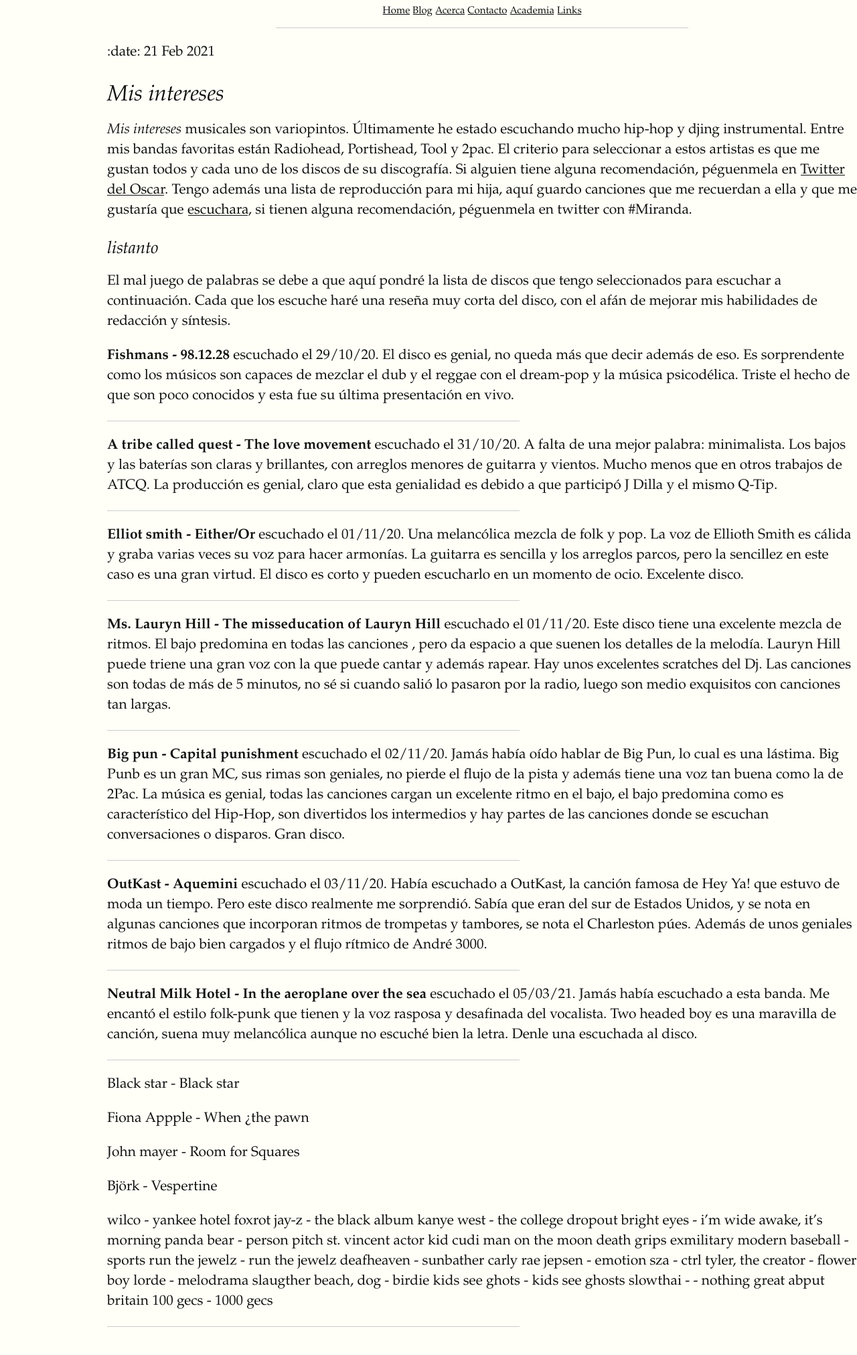
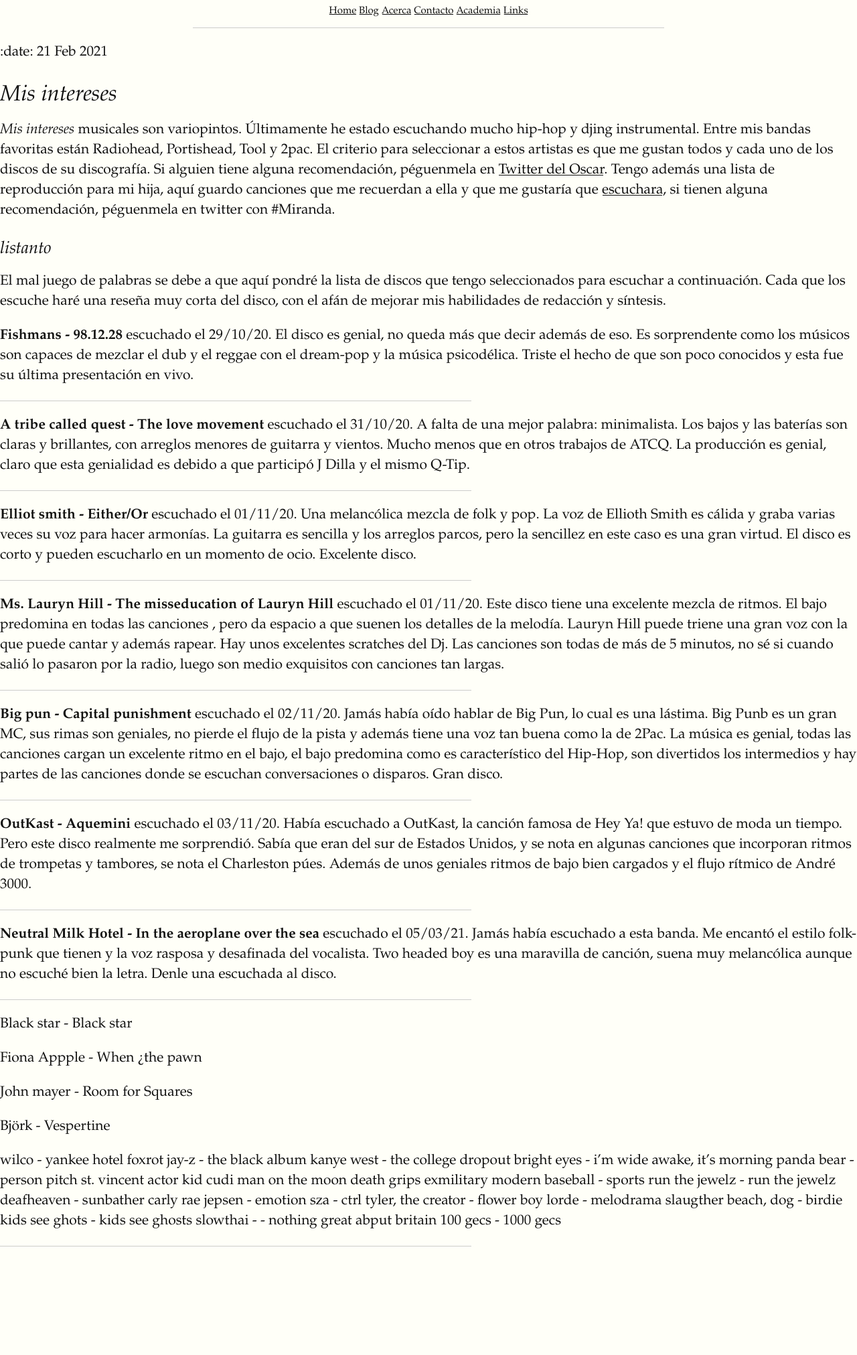
Before and after one commit to Oiuhukt/failosophy, a Jekyll site: the page built from _posts/2021-02-21-Música.md, in a window 1280 px wide. Shown: the whole page at 67% size. Built offline with Jekyll 4.4.1, drawn with Linux system fonts in a browser that asks for light colours; some web fonts are replaced; after the commit the page ends 1903 px from its top, so only the background shows below that.

Commit message:
Update main.scss

```diff
--- a/_sass/main.scss
+++ b/_sass/main.scss
@@ -39,14 +39,11 @@
 }
 
 body{
-width:87.5%;
 margin-left:auto;
 margin-right:auto;
-padding-left:12.5%;
 font-family:et-book,Palatino,"Palatino Linotype","Palatino LT STD","Book Antiqua",Georgia,serif;
 background-color:#fffff8;
 color:#111;
-max-width:1400px;
 counter-reset:sidenote-counter
 }
 
```
